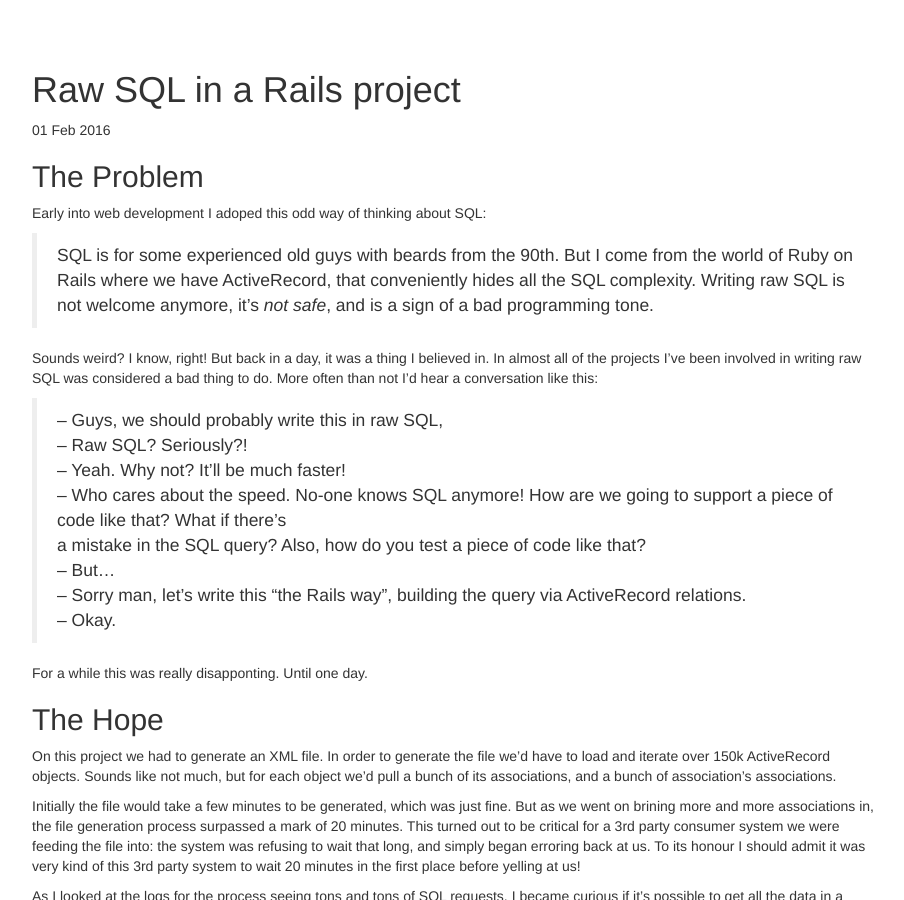
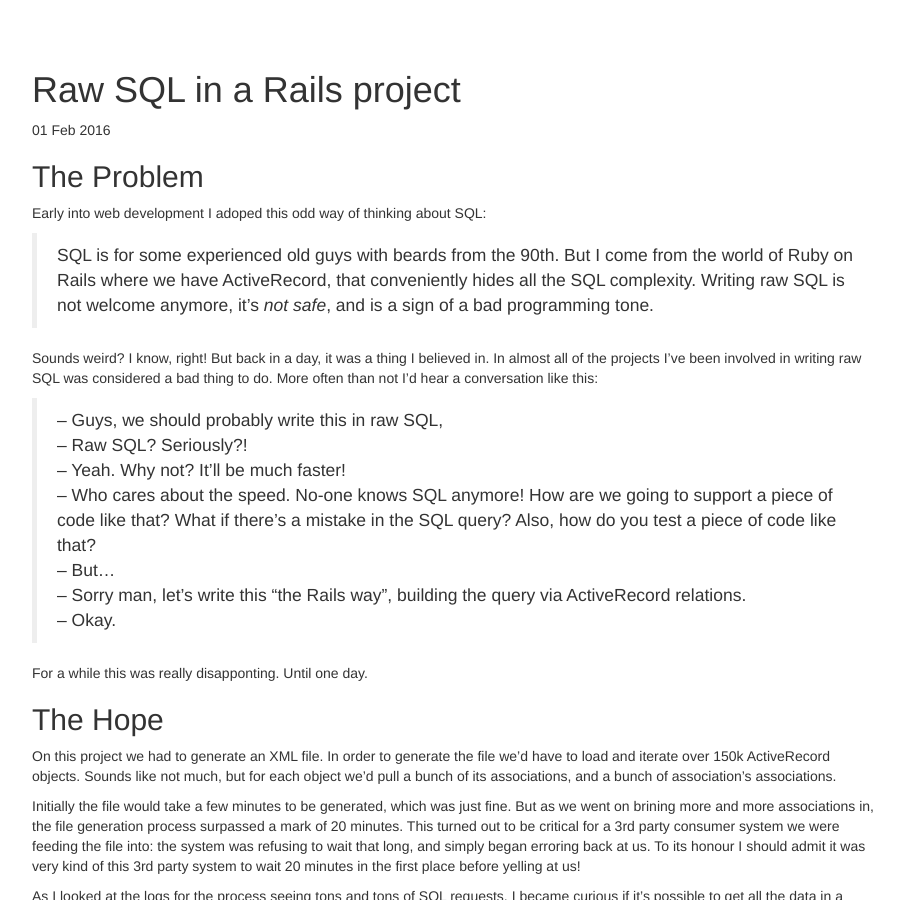
Before and after one commit to gmile/gmile.github.io, a Jekyll site: the page built from _posts/2016-02-01-raw-sql-in-a-rails-project.md, in a window 1280 px wide and 900 px high. Shown: the whole window, without its empty margins (38-942 px from the left). Built offline with Jekyll 4.4.1, drawn with Linux system fonts in a browser that asks for light colours.

Commit message:
Remove \n

```diff
--- a/_posts/2016-02-01-raw-sql-in-a-rails-project.md
+++ b/_posts/2016-02-01-raw-sql-in-a-rails-project.md
@@ -18,8 +18,7 @@
 > – Guys, we should probably write this in raw SQL,<br>
 > – Raw SQL? Seriously?!<br>
 > – Yeah. Why not? It'll be much faster!<br>
-> – Who cares about the speed. No-one knows SQL anymore! How are we going to support a piece of code like that? What if there's<br>
-a mistake in the SQL query? Also, how do you test a piece of code like that?<br>
+> – Who cares about the speed. No-one knows SQL anymore! How are we going to support a piece of code like that? What if there's a mistake in the SQL query? Also, how do you test a piece of code like that?<br>
 > – But...<br>
 > – Sorry man, let's write this "the Rails way", building the query via ActiveRecord relations.<br>
 > – Okay.
```
